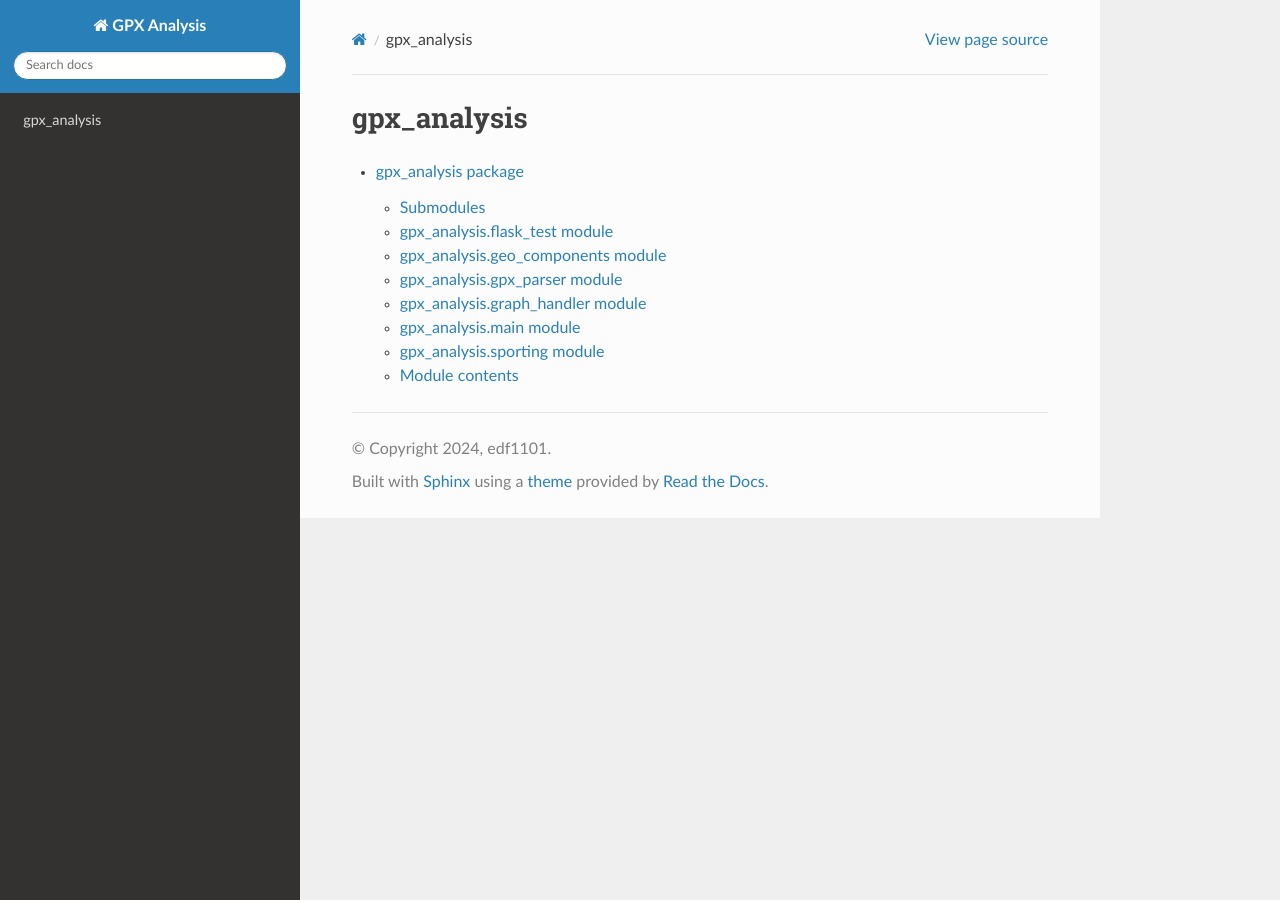
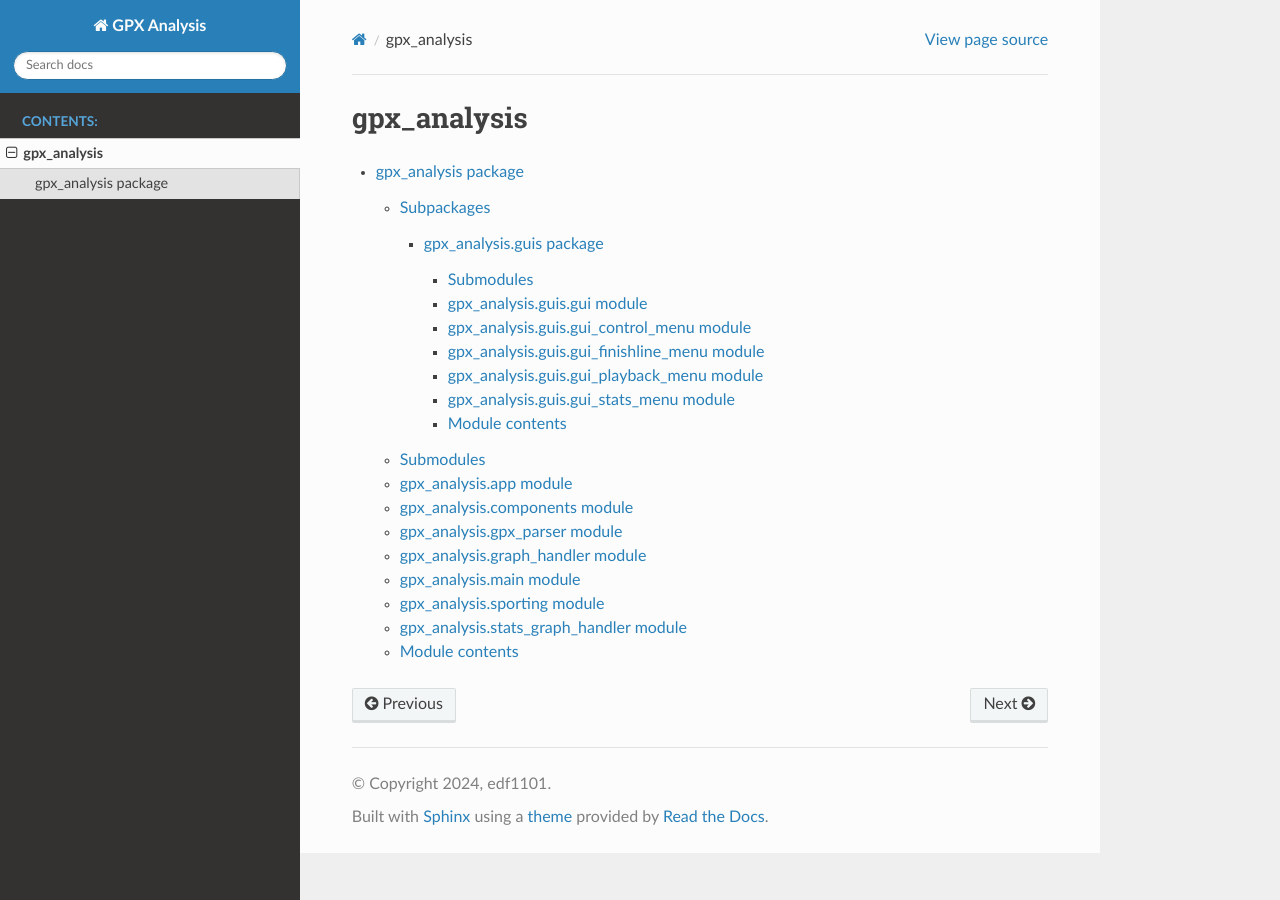
Before and after one commit to edf1101/GPX-Analysis, a Sphinx documentation site: the page built from docs/modules.rst, in a window 1280 px wide. Built offline with Sphinx 7.4.7 and the Read the Docs theme 2.0.0, drawn with Linux system fonts in a browser that asks for light colours.

```diff
--- a/docs/conf.py
+++ b/docs/conf.py
@@ -22,7 +22,7 @@ copyright = '2024, edf1101'
 author = 'edf1101'
 
 # The full version, including alpha/beta/rc tags
-release = '00.00.01'
+release = 'V1.0'
 
 
 # -- General configuration ---------------------------------------------------
--- /dev/null
+++ b/docs/gpx_analysis.guis.rst
@@ -0,0 +1,53 @@
+gpx\_analysis.guis package
+==========================
+
+Submodules
+----------
+
+gpx\_analysis.guis.gui module
+-----------------------------
+
+.. automodule:: gpx_analysis.guis.gui
+   :members:
+   :undoc-members:
+   :show-inheritance:
+
+gpx\_analysis.guis.gui\_control\_menu module
+--------------------------------------------
+
+.. automodule:: gpx_analysis.guis.gui_control_menu
+   :members:
+   :undoc-members:
+   :show-inheritance:
+
+gpx\_analysis.guis.gui\_finishline\_menu module
+-----------------------------------------------
+
+.. automodule:: gpx_analysis.guis.gui_finishline_menu
+   :members:
+   :undoc-members:
+   :show-inheritance:
+
+gpx\_analysis.guis.gui\_playback\_menu module
+---------------------------------------------
+
+.. automodule:: gpx_analysis.guis.gui_playback_menu
+   :members:
+   :undoc-members:
+   :show-inheritance:
+
+gpx\_analysis.guis.gui\_stats\_menu module
+------------------------------------------
+
+.. automodule:: gpx_analysis.guis.gui_stats_menu
+   :members:
+   :undoc-members:
+   :show-inheritance:
+
+Module contents
+---------------
+
+.. automodule:: gpx_analysis.guis
+   :members:
+   :undoc-members:
+   :show-inheritance:
--- a/docs/gpx_analysis.rst
+++ b/docs/gpx_analysis.rst
@@ -1,21 +1,29 @@
 gpx\_analysis package
 =====================
+
+Subpackages
+-----------
+
+.. toctree::
+   :maxdepth: 4
+
+   gpx_analysis.guis
 
 Submodules
 ----------
 
-gpx\_analysis.flask\_test module
---------------------------------
+gpx\_analysis.app module
+------------------------
 
-.. automodule:: gpx_analysis.flask_test
+.. automodule:: gpx_analysis.app
    :members:
    :undoc-members:
    :show-inheritance:
 
-gpx\_analysis.geo\_components module
-------------------------------------
+gpx\_analysis.components module
+-------------------------------
 
-.. automodule:: gpx_analysis.geo_components
+.. automodule:: gpx_analysis.components
    :members:
    :undoc-members:
    :show-inheritance:
@@ -52,6 +60,14 @@ gpx\_analysis.sporting module
    :undoc-members:
    :show-inheritance:
 
+gpx\_analysis.stats\_graph\_handler module
+------------------------------------------
+
+.. automodule:: gpx_analysis.stats_graph_handler
+   :members:
+   :undoc-members:
+   :show-inheritance:
+
 Module contents
 ---------------
 
--- a/docs/index.rst
+++ b/docs/index.rst
@@ -1,5 +1,5 @@
 .. GPX Analysis documentation master file, created by
-   sphinx-quickstart on Thu Jan 18 22:16:41 2024.
+   sphinx-quickstart on Sun Feb  4 13:52:34 2024.
    You can adapt this file completely to your liking, but it should at least
    contain the root `toctree` directive.
 
@@ -10,7 +10,7 @@ Welcome to GPX Analysis's documentation!
    :maxdepth: 2
    :caption: Contents:
 
-
+   modules
 
 Indices and tables
 ==================
```
Also changed, not shown: Getting_started.md (added, +3 -0 lines), README.md (+12 -1 lines), setup.py (added, +24 -0 lines), 12 other files.
